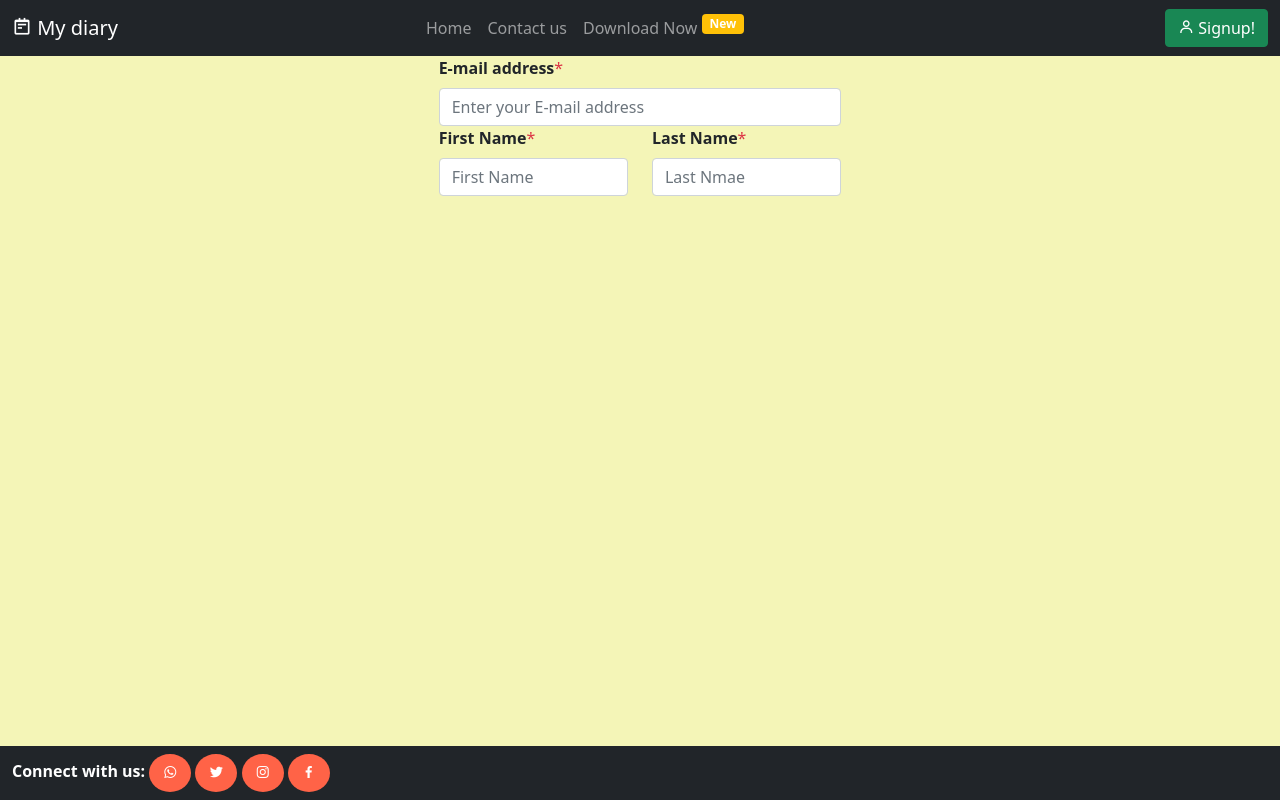
After one commit to ArunHaridoss/Mydiary-app, a Django app: page /register/ in a window 1280 px wide. The commit adds this page. Run offline with Django 3.2, Linux system fonts and the light colour scheme.

Commit message:
added new forms

```diff
--- a/diaryapp/forms.py
+++ b/diaryapp/forms.py
@@ -1,6 +1,25 @@
+from django import forms
 from django.forms import ModelForm
 from .models import Notes
+from django import forms
+from django.contrib.auth.models import User
+from django.contrib.auth.forms import UserCreationForm
+
+
 class notesForm(ModelForm):
     class Meta:
         model = Notes
         fields ="__all__"
+
+class RegisterForm(UserCreationForm):
+    email = forms.EmailField(max_length=100,widget=forms.EmailInput(attrs={'class':'form-control','placeholder':"Enter your E-mail address"}))
+    first_name = forms.CharField(max_length=50, widget=forms.TextInput(attrs={'class':'form-control','placeholder':'First Name'}))
+    last_name = forms.CharField(max_length=50,widget=forms.TextInput(attrs={'class':'form-control','placeholder':'Last Nmae'}))
+    username = forms.CharField(max_length=100,widget=forms.TextInput(attrs={'class':'form-control','placeholder':'Username'}))
+    password1 = forms.CharField(max_length=20,widget=forms.PasswordInput(attrs={'class':'form-control','placeholder':'Enter your password'}))
+    password2 = forms.CharField(max_length=20,widget=forms.PasswordInput(attrs={'class':'form-control','placeholder':'Re-enter your password'}))
+    check = forms.BooleanField()
+
+    class Meta:
+        model = User
+        fields = "__all__"
--- a/diaryapp/static/css/style.css
+++ b/diaryapp/static/css/style.css
@@ -2,6 +2,17 @@ body{
     height:100vh;
     background:rgb(244, 245, 183);
 }
+.navicon{
+    display:inline;
+    width:100%;
+    color:white;
+}
+.navicon span .btn {
+    color:white !important;
+    background-color: tomato !important;
+    border-radius:50%;
+}
+
 .timeinfo{
     display:flex !important;
     justify-content: end !important;
--- a/diaryapp/templates/diaryapp/home.html
+++ b/diaryapp/templates/diaryapp/home.html
@@ -20,10 +20,10 @@
                         <div class="carousel-caption">
                             <h2>Notes</h2>
                         </div>
-                        <img src="{% static 'images/carousel1.jpg' %}" alt="" style="height:70vh;" class="d-block w-100">
+                        <img src="{% static 'images/carousel1.jpg' %}" alt="" style="height:90vh;" class="d-block w-100">
                     </div>
                     <div class="carousel-item">
-                        <img src="{% static 'images/carousel2.jpg' %}" alt="" style="height:70vh;"class="d-block w-100">
+                        <img src="{% static 'images/carousel2.jpg' %}" alt="" style="height:90vh;"class="d-block w-100">
                     </div>
 
                 </div>
@@ -41,7 +41,7 @@
                 {% csrf_token %}
                 <input type="submit" value="Log In" class="btn btn-info">
             </form>
-            <p>Don't you have an account?please <a href="#">click here </a>to sign up!</p>
+            <p>Don't you have an account?please <a href="{% url 'register' %}">click here </a>to sign up!</p>
             <hr>
             <p>-------------------------------------------OR-------------------------------------</p>
             <a href="#" class="btn btn-danger">Continue as a Guest user</a>
--- /dev/null
+++ b/diaryapp/templates/diaryapp/register.html
@@ -0,0 +1,32 @@
+{% extends 'base.html' %}
+
+{% block content %}
+<div class="container-fluid">
+    <div class="row">
+        <div class="col-4"></div>
+        <div class="col-4">
+            <form method="POST">
+                {% csrf_token %}
+                <div class="form-group">
+                    <label class="form-label"><b>E-mail address</b><span class="text-danger">*</span></label>
+                    {{form.email}}
+                </div>
+                <div class="row">
+                    <div class="form-group col-6">
+                        <label class="form-label"><b>First Name</b><span class="text-danger">*</span></label>
+                        {{form.first_name}}
+                    </div>
+                    <div class="form-group col-6">
+                        <label class="form-label"><b>Last Name</b><span class="text-danger">*</span></label>
+                        {{form.last_name}}
+                    </div>
+
+                </div>
+
+
+            </form>
+        </div>
+        <div class="col-4"></div>
+    </div>
+</div>
+{% endblock %}
--- a/diaryapp/urls.py
+++ b/diaryapp/urls.py
@@ -7,4 +7,5 @@ urlpatterns =[
     path("create-notes/",views.createNotes, name="create-notes"),
     path("update-notes/<str:pk>",views.updateNotes, name="update-notes"),
     path('delete-notes/<str:pk>',views.deleteNotes, name="delete-notes"),
+    path('register/',views.Register, name="register")
 ]
--- a/diaryapp/views.py
+++ b/diaryapp/views.py
@@ -1,6 +1,7 @@
 from django.shortcuts import render,redirect
 from .models import Notes
-from .forms import notesForm
+from .forms import notesForm,RegisterForm
+from django.contrib import messages
 
 # Create your views here.
 def home(request):
@@ -38,3 +39,15 @@ def deleteNotes(request,pk):
         notes.delete()
         return redirect('/notes/')
     return render(request,'diaryapp/delete_note.html',context)
+
+def Register(request):
+    form = RegisterForm()
+    context = {'form':form}
+    if request.method == "POST":
+        forms = RegisterForm(request.POST)
+        if forms.is_valid():
+            forms.save()
+            return redirect('/home/')
+        else:
+            return render(request,'diaryapp/register.html',context)
+    return render(request,'diaryapp/register.html',context)
--- a/templates/base.html
+++ b/templates/base.html
@@ -1,6 +1,7 @@
 <!DOCTYPE html>
 {% load static %}
 <html lang="en">
+
 <head>
     <meta charset="UTF-8">
     <meta http-equiv="X-UA-Compatible" content="IE=edge">
@@ -8,31 +9,47 @@
     <title>MyDiary</title>
     <link rel="icon" href="{% static 'favicon/favicon.png' %}">
     <link href="https://cdn.jsdelivr.net/npm/bootstrap@5.1.3/dist/css/bootstrap.min.css" rel="stylesheet"
-    integrity="sha384-1BmE4kWBq78iYhFldvKuhfTAU6auU8tT94WrHftjDbrCEXSU1oBoqyl2QvZ6jIW3" crossorigin="anonymous">
+        integrity="sha384-1BmE4kWBq78iYhFldvKuhfTAU6auU8tT94WrHftjDbrCEXSU1oBoqyl2QvZ6jIW3" crossorigin="anonymous">
     <link href='https://unpkg.com/boxicons@2.1.0/css/boxicons.min.css' rel='stylesheet'>
     <link rel="stylesheet" href="{% static 'css/style.css' %}">
 </head>
+
 <body>
     <nav class="navbar navbar-expand-sm bg-dark navbar-dark sticky-top ">
         <div class="container-fluid">
-            <a href="{% url 'home' %}" class="navbar-brand" style="margin-right:300px;"><i class='bx bx-notepad'></i> My diary</a>
-            <button class="navbar-toggler" data-bs-toggle = "collapse" data-bs-target = "#collapse1">
+            <a href="{% url 'home' %}" class="navbar-brand" style="margin-right:300px;"><i class='bx bx-notepad'></i> My
+                diary</a>
+            <button class="navbar-toggler" data-bs-toggle="collapse" data-bs-target="#collapse1">
                 <span class="navbar-toggler-icon"></span>
             </button>
             <div class="collapse navbar-collapse" id="collapse1">
                 <ul class="navbar-nav">
                     <li class="nav-item"><a href="#" class="nav-link">Home</a></li>
                     <li class="nav-item"><a href="#" class="nav-link">Contact us</a></li>
-                    <li class="nav-item"><a href="#" class="nav-link">Download Now <sup class="badge bg-warning">New</sup></a></li>
+                    <li class="nav-item"><a href="#" class="nav-link">Download Now <sup
+                                class="badge bg-warning">New</sup></a></li>
                 </ul>
             </div>
-            <button class="btn btn-success"> <i class='bx bx-user'></i> Signup!</button>
+            <a href="{% url 'register' %}" class="btn btn-success"> <i class='bx bx-user'></i> Signup!</a>
         </div>
     </nav>
     {% block content %}
     {% endblock %}
+    <nav class="navbar navbar-expand-sm bg-dark navbar-dark fixed-bottom jsutify-content-start">
+        <div class="container-fluid navicon">
+            <span>
+                <b>Connect with us: </b>
+                <a href="" class="btn"><i class="bx bxl-whatsapp"></i></a>
+                <a href="" class="btn"><i class="bx bxl-twitter"></i></a>
+                <a href="" class="btn"><i class="bx bxl-instagram"></i></a>
+                <a href="" class="btn"><i class="bx bxl-facebook"></i></a>
+            </span>
+        </div>
+    </nav>
 
     <script src="https://cdn.jsdelivr.net/npm/bootstrap@5.1.3/dist/js/bootstrap.bundle.min.js"
-     integrity="sha384-ka7Sk0Gln4gmtz2MlQnikT1wXgYsOg+OMhuP+IlRH9sENBO0LRn5q+8nbTov4+1p" crossorigin="anonymous"></script>
+        integrity="sha384-ka7Sk0Gln4gmtz2MlQnikT1wXgYsOg+OMhuP+IlRH9sENBO0LRn5q+8nbTov4+1p"
+        crossorigin="anonymous"></script>
 </body>
+
 </html>
```
Also changed, not shown: db.sqlite3.
